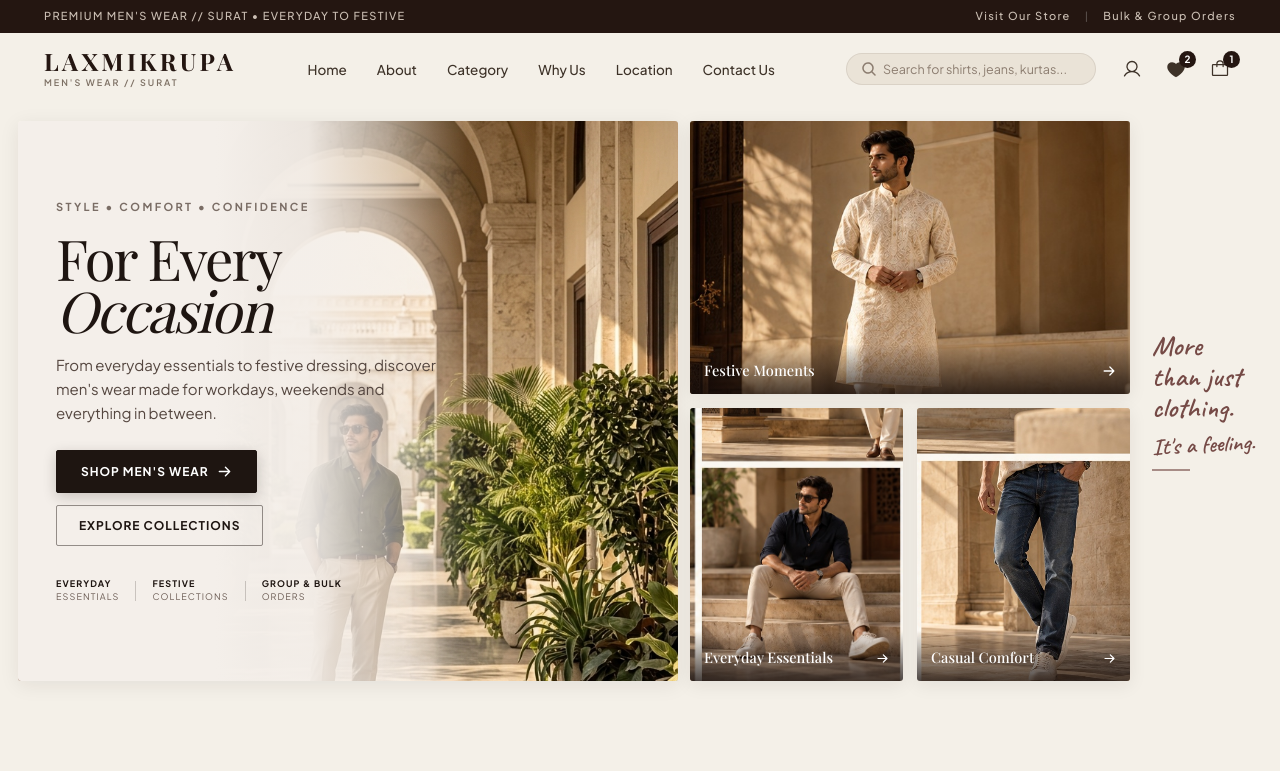
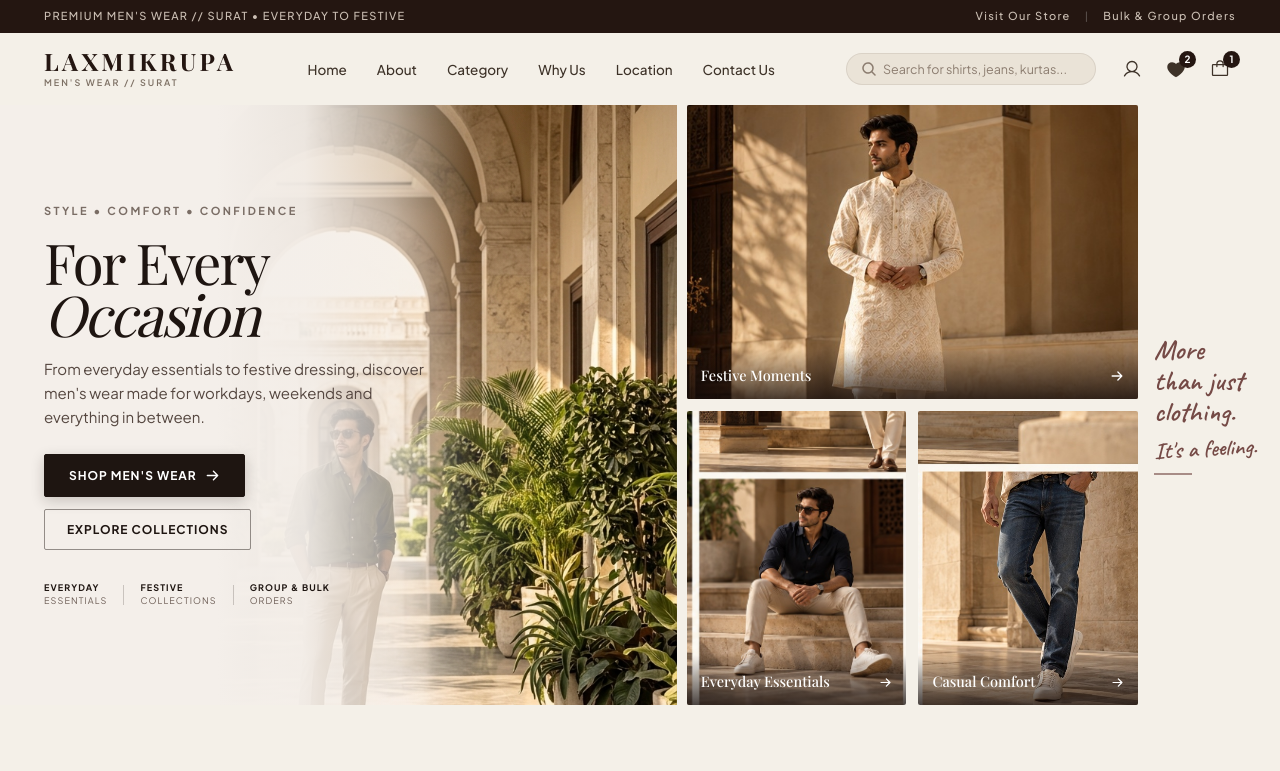
Before and after one commit to mahesh7805/laxmikrupa-mens-wear, a React (Vite) app: page /concept-2 in a window 1280 px wide. Shown: the top 771 px of the page. Built offline with nearby package versions, Linux system fonts and the light colour scheme; the HTML template or start-up script is replaced by a standard one; a web font is replaced by a local one.

Commit message:
feat(concept2): stretch hero banner to 100% full bleed edge-to-edge

```diff
--- a/src/concepts/Concept2/components/Hero/hero.css
+++ b/src/concepts/Concept2/components/Hero/hero.css
@@ -3,7 +3,7 @@
    ========================================================================== */
 
 .c2-hero-section {
-  padding: 16px 0 32px 0;
+  padding: 0 0 32px 0;
   background-color: var(--c2-bg-ivory);
   position: relative;
   overflow: hidden;
@@ -14,24 +14,23 @@
 .c2-hero-full-container {
   width: 100%;
   max-width: 100%;
-  padding: 0 24px;
-  margin: 0 auto;
+  padding: 0 16px 0 0;
+  margin: 0;
   display: grid;
-  grid-template-columns: minmax(0, 1.6fr) minmax(370px, 0.95fr) 140px;
-  gap: 14px;
+  grid-template-columns: minmax(0, 1.65fr) minmax(360px, 0.95fr) 140px;
+  gap: 12px;
   align-items: stretch;
-  min-height: 560px;
+  min-height: 600px;
 }
 
-/* Panoramic Hero Card Container (Left) */
+/* Panoramic Hero Card Container (Left - Stretched completely to the left screen edge) */
 .c2-hero-banner {
   position: relative;
   height: 100%;
-  min-height: 560px;
-  border-radius: 3px;
+  min-height: 600px;
+  border-radius: 0;
   overflow: hidden;
   background-color: #F4EFEA;
-  box-shadow: 0 4px 20px rgba(33, 24, 21, 0.08);
   display: flex;
   align-items: center;
 }
@@ -42,10 +41,11 @@
   top: 0;
   right: 0;
   bottom: 0;
+  left: 0;
   width: 100%;
   height: 100%;
   object-fit: cover;
-  object-position: 68% center;
+  object-position: 70% center;
   z-index: 1;
   transition: transform 0.9s cubic-bezier(0.16, 1, 0.3, 1);
 }
@@ -62,11 +62,11 @@
   background: linear-gradient(
     90deg,
     #F4EFEA 0%,
-    #F4EFEA 30%,
-    rgba(244, 239, 234, 0.95) 44%,
-    rgba(244, 239, 234, 0.58) 56%,
-    rgba(244, 239, 234, 0.08) 68%,
-    transparent 78%
+    #F4EFEA 32%,
+    rgba(244, 239, 234, 0.95) 45%,
+    rgba(244, 239, 234, 0.60) 58%,
+    rgba(244, 239, 234, 0.10) 70%,
+    transparent 80%
   );
   pointer-events: none;
 }
@@ -75,8 +75,8 @@
 .c2-hero-banner-content {
   position: relative;
   z-index: 3;
-  padding: 44px 38px;
-  max-width: 480px;
+  padding: 48px 44px;
+  max-width: 500px;
   display: flex;
   flex-direction: column;
 }
@@ -115,7 +115,7 @@
   line-height: 1.58;
   color: #554740;
   margin: 0 0 26px 0;
-  max-width: 390px;
+  max-width: 400px;
 }
 
 /* Action Buttons Matching Reference */
@@ -212,17 +212,16 @@
 .c2-hero-right-stack {
   display: flex;
   flex-direction: column;
-  gap: 14px;
+  gap: 12px;
   height: 100%;
 }
 
 .c2-hero-card {
   position: relative;
   overflow: hidden;
-  border-radius: 3px;
+  border-radius: 2px;
   background-color: var(--c2-bg-stone);
   cursor: pointer;
-  box-shadow: 0 4px 18px rgba(33, 24, 21, 0.08);
 }
 
 .c2-hero-card img {
@@ -251,7 +250,7 @@
   min-height: 0;
   display: grid;
   grid-template-columns: 1fr 1fr;
-  gap: 14px;
+  gap: 12px;
 }
 
 .c2-hero-card-split {
@@ -292,7 +291,8 @@
   flex-direction: column;
   justify-content: center;
   align-items: flex-start;
-  padding-left: 10px;
+  padding-left: 6px;
+  padding-right: 6px;
 }
 
 .c2-tagline-serif {
@@ -329,8 +329,8 @@
 @media (max-width: 1380px) {
   .c2-hero-full-container {
     grid-template-columns: minmax(0, 1.5fr) minmax(340px, 1fr) 120px;
-    gap: 12px;
-    padding: 0 18px;
+    gap: 10px;
+    padding: 0 12px 0 0;
   }
   .c2-tagline-serif {
     font-size: 28px;
@@ -343,6 +343,7 @@
 @media (max-width: 1100px) {
   .c2-hero-full-container {
     grid-template-columns: minmax(0, 1.5fr) minmax(320px, 1fr);
+    padding: 0 10px 0 0;
   }
   .c2-hero-tagline {
     display: none;
@@ -352,9 +353,9 @@
 @media (max-width: 900px) {
   .c2-hero-full-container {
     grid-template-columns: 1fr;
-    gap: 16px;
+    gap: 14px;
     min-height: auto;
-    padding: 0 16px;
+    padding: 0;
   }
   .c2-hero-banner {
     min-height: 480px;
@@ -378,15 +379,16 @@
   }
   .c2-hero-right-stack {
     height: 400px;
+    padding: 0 12px;
   }
 }
 
 @media (max-width: 640px) {
   .c2-hero-section {
-    padding: 12px 0 28px 0;
+    padding: 0 0 24px 0;
   }
   .c2-hero-full-container {
-    padding: 0 12px;
+    padding: 0;
   }
   .c2-hero-banner {
     min-height: auto;
@@ -435,6 +437,7 @@
     height: auto;
     order: 3;
     gap: 12px;
+    padding: 0 12px;
   }
   .c2-hero-card-top {
     height: 200px;
```
